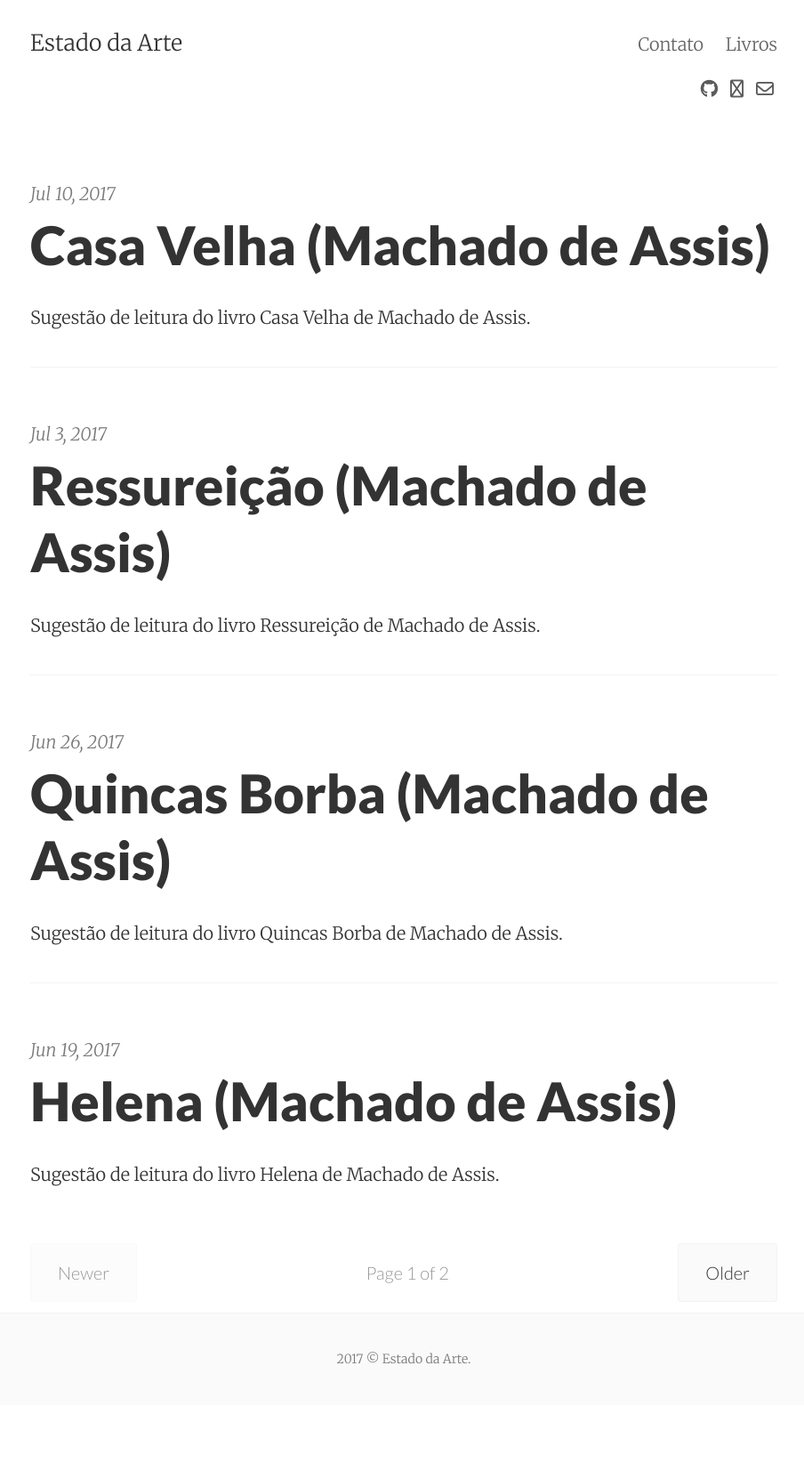
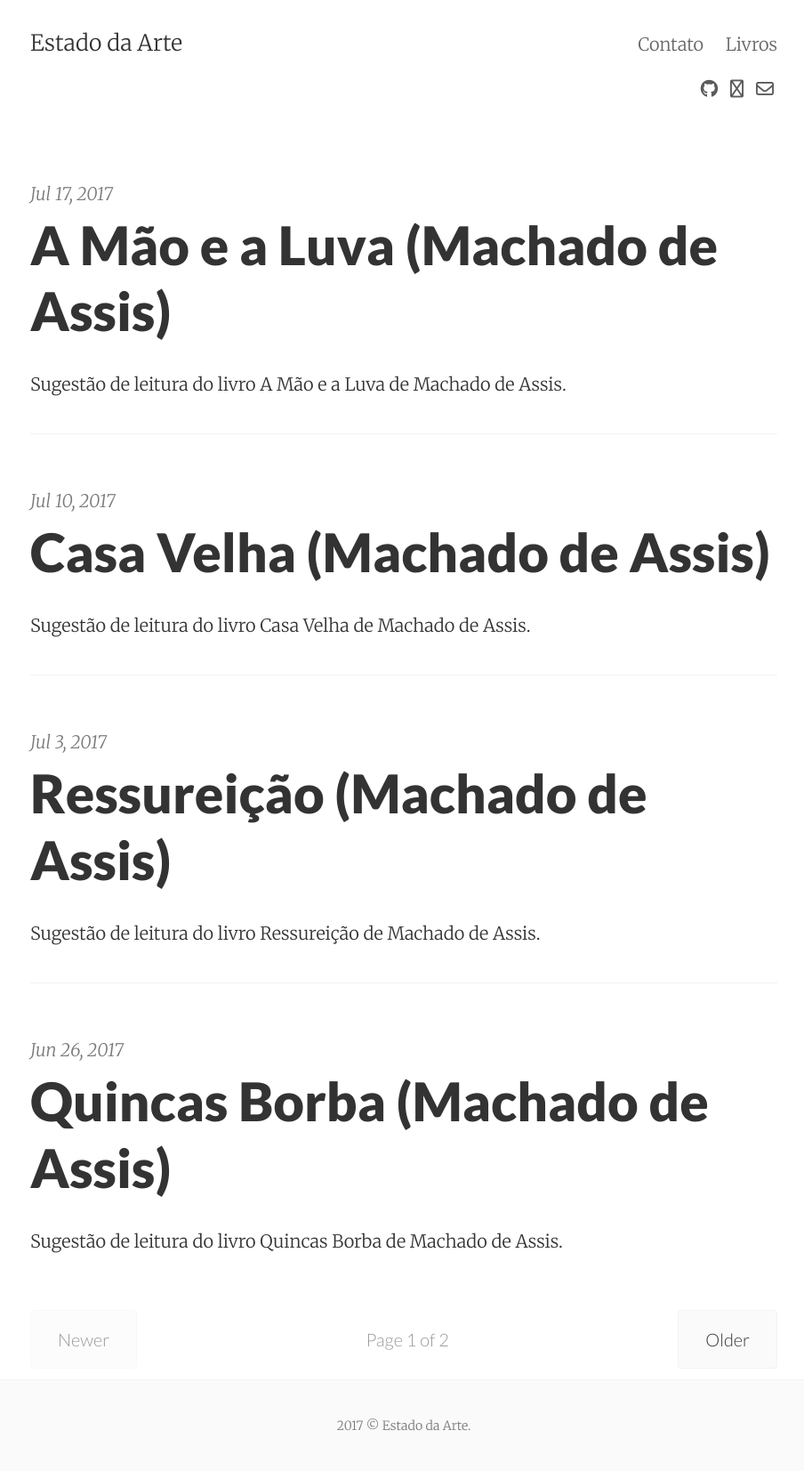
Before and after one commit to estado-da-arte/estado-da-arte.github.io, a Jekyll site: the page built from index.html, in a window 1280 px wide. Shown: the whole page at 89% size, without its empty margins (186-1090 px from the left). Built offline with Jekyll 4.4.1, drawn with Linux system fonts in a browser that asks for light colours; nearby versions of some CDN libraries; the list of posts is cut into pages by our own code; before the commit the page ends 1579 px from its top, so only the background shows below that.

Commit message:
Livro A Mão e a Luva

```diff
--- a/_posts/2017-07-17-leitura-a-mao-e-a-luva.md
+++ b/_posts/2017-07-17-leitura-a-mao-e-a-luva.md
@@ -1,9 +1,8 @@
 ---
 title: A Mão e a Luva (Machado de Assis)
-date: 2017-07-17 00:00:00 Z
-published: false
-categories:
-- livro
+date: 2017-07-17 17:00:00 Z
+published: true
+categories: livro
 layout: post
 summary: Sugestão de leitura do livro A Mão e a Luva de Machado de Assis.
 ---
```
